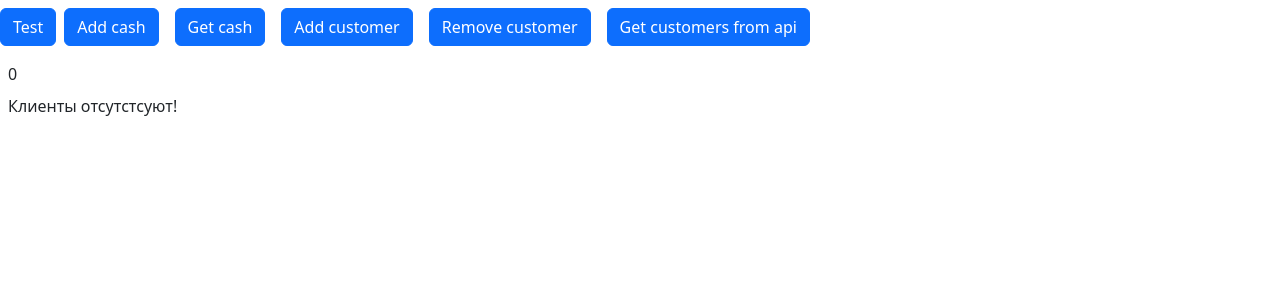
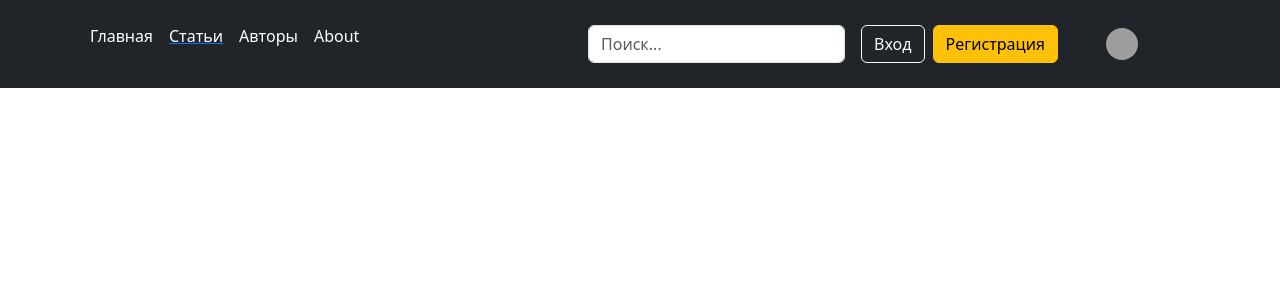
Before and after one commit to MVMmaksM/article_front, a React (Create React App) app: page / in a window 1280 px wide. Shown: the top 300 px of the page. Built offline with nearby package versions, Linux system fonts and the light colour scheme; grey boxes are pictures that could not be loaded.

Commit message:
add router

```diff
--- a/package.json
+++ b/package.json
@@ -38,5 +38,9 @@
       "last 1 firefox version",
       "last 1 safari version"
     ]
+  },
+  "devDependencies": {
+    "history": "^5.3.0",
+    "react-router-dom": "^7.0.2"
   }
 }
--- a/src/App.js
+++ b/src/App.js
@@ -4,6 +4,8 @@ import { addCustomerAction, removeCustomerAction } from './store/customerReducer
 import { addCashAction, getCashAction } from './store/cashReducer';
 import { fetchCustomers } from './asyncAction/customers';
 import Button from './components/button.js';
+import { Route, BrowserRouter, Routes } from "react-router-dom";
+import Header from './components/Header.js';
 
 function App() {
   const dispatch = useDispatch();
@@ -30,8 +32,30 @@ function App() {
     dispatch(removeCustomerAction(customer.id))
   }
 
+  function About(){
+    return <h2>О сайте</h2>;
+  }
+  function NotFound(){
+      return <h2>Ресурс не найден</h2>;
+  }
+
+  function Main(){
+      return <h2>Главная</h2>;
+  }
+
   return (
-      <div>
+    <BrowserRouter>
+      <Routes>
+        <Route path='/' element={<Header/>}>
+          <Route path="articles" element={<Main/>}/>
+        </Route>
+      </Routes>
+    </BrowserRouter>
+
+  );
+}
+
+/*   <div>
             <Button on_click={()=>fetchCustomers(dispatch)} name_button="Test" class_button="btn btn-primary"></Button>
             <button onClick={()=> addCash()} className='btn btn-primary m-2'>Add cash</button>
             <button onClick={()=> getCash()} className='btn btn-primary m-2'>Get cash</button>
@@ -51,8 +75,6 @@ function App() {
                 <p className='m-2'>Клиенты отсутстсуют!</p>
               </div>
             }
-      </div>
-  );
-}
+          </div>*/
 
 export default App;
--- /dev/null
+++ b/src/components/Header.js
@@ -0,0 +1,28 @@
+import { NavLink } from "react-router";
+
+const Header=(props)=>{
+    return (<header class="p-3 bg-dark text-white">
+                <div class="container">
+                    <div class="d-flex flex-wrap align-items-center justify-content-center justify-content-lg-start">
+                        <ul class="nav col-12 col-lg-auto me-lg-auto mb-2 justify-content-center mb-md-0">
+                            <li><a href="/" class="nav-link px-2 text-white">Главная</a></li>
+                            <NavLink to="articles"><li><p class="nav-link px-2 text-white">Статьи</p></li></NavLink>
+                            <li><a href="#" class="nav-link px-2 text-white">Авторы</a></li>
+                            <li><a href="#" class="nav-link px-2 text-white">About</a></li>
+                        </ul>
+                        <form class="col-12 col-lg-auto mb-3 mb-lg-0 me-lg-3">
+                            <input type="search" class="form-control form-control-dark" placeholder="Поиск..." aria-label="Search"/>
+                        </form>
+                        <div class="text-end">
+                            <button type="button" class="btn btn-outline-light me-2">Вход</button>
+                            <button type="button" class="btn btn-warning">Регистрация</button>
+                            <a href="#" data-bs-toggle="tooltip" title="Профиль" class="m-5 link-dark text-decoration-none dropdown-toggle" id="dropdownUser1" aria-expanded="false">
+                                <img src="https://github.com/mdo.png" alt="mdo" width="32" height="32" class="rounded-circle"/>
+                            </a>
+                        </div>
+                    </div>
+                </div>
+            </header>)
+}
+
+export default Header;
```
Also changed, not shown: 1 other file (tests, documents, lock files or other folders). Lines whose indentation alone changed are shown as unchanged.
